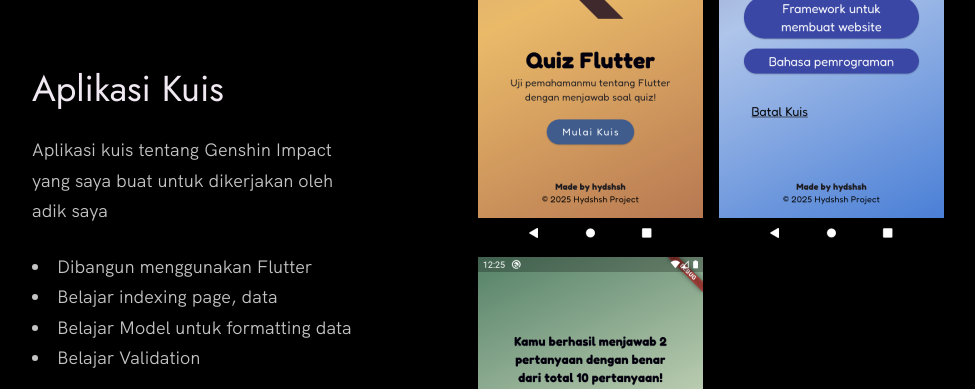
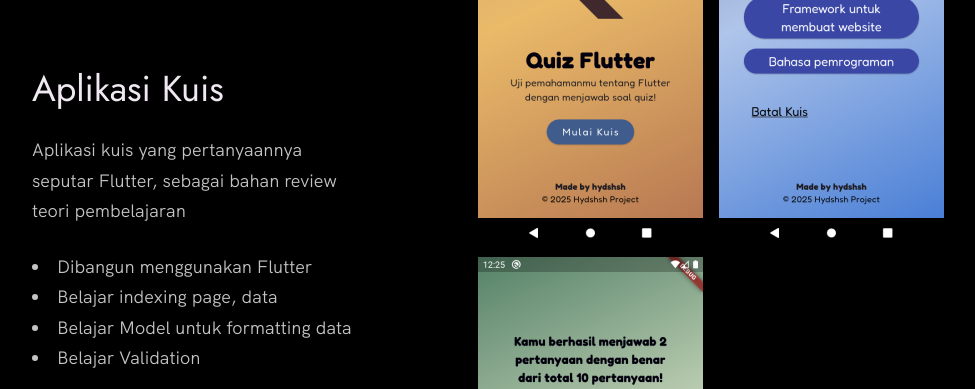
Before and after one commit to hydshsh/hydshsh.github.io, a plain HTML site: page index.html in a window 1280 px wide. Shown: the part 2080-2469 px from the top of the page, without its empty margins (58-1033 px from the left). Drawn offline with Linux system fonts and the light colour scheme.

Commit message:
update desc app kuis

```diff
--- a/index.html
+++ b/index.html
@@ -91,7 +91,7 @@
             <div class="work__text">
               <h3>Aplikasi Kuis</h3>
               <p>
-                Aplikasi kuis tentang Genshin Impact yang saya buat untuk dikerjakan oleh adik saya
+                Aplikasi kuis yang pertanyaannya seputar Flutter, sebagai bahan review teori pembelajaran
               </p>
               <ul class="work__list">
                 <li>Dibangun menggunakan Flutter</li>
```
